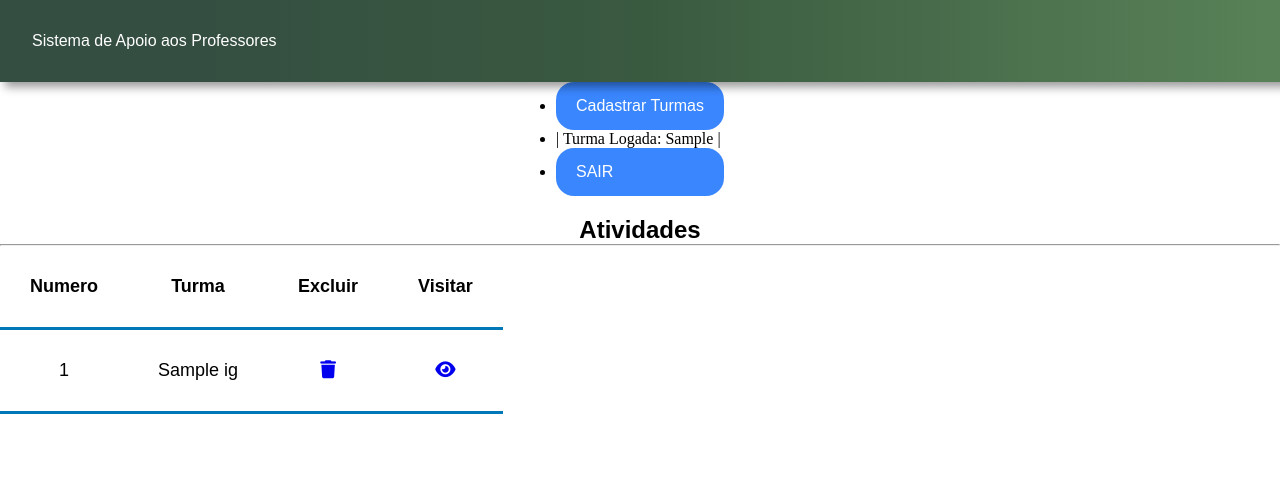
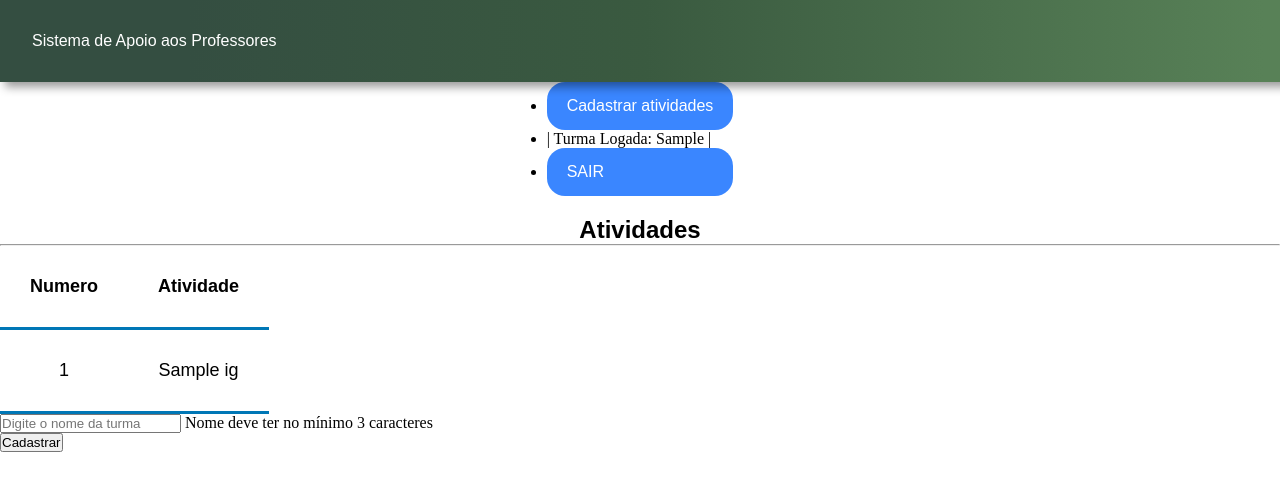
Before and after one commit to brunannunes/django_senai, a Django app: template escola/App_Escola/templates/Lista_Atividade.html in a window 1280 px wide; the page is wider, and only the part inside the window is pictured. Shown: the top 491 px of that part. Run offline with Django 3.2, Linux system fonts and the light colour scheme; the template is opened without the code that fills it: most values are stand-ins (such as "Sample title", 1, 10 or a date in 2020); some libraries are stand-ins or nearby versions.

Commit message:
FUNCIONOU

```diff
--- a/escola/App_Escola/templates/Lista_Atividade.html
+++ b/escola/App_Escola/templates/Lista_Atividade.html
@@ -17,7 +17,7 @@
 
 <nav class="menu">
     <ul>
-       <li><a href="/cad_turma/{{id_turma_logado}}">Cadastrar Turmas</a></li>
+       <li><a href="/cad_atividade/{{id_turma}}">Cadastrar atividades</a></li>
        <li> | Turma Logada: {{turma_logada}} | </a></li>
        <li><a href="../accounts/logout">SAIR</a></li>
     </ul>
@@ -43,17 +43,14 @@
         <table>
             <tr>
                 <th>Numero</th>
-                <th>Turma</th>
-                <th>Excluir</th>
-                <th>Visitar</th>
+                <th>Atividade</th>
             </tr>
 
-            {% for igs in turmas_do_professor %}
+            {% for igs in lista_atividade %}
             <tr>
                 <td style="text-align:center">{{igs.id}} </td>
-                <td>{{igs.nome_turma}}</td>
-                <td style="text-align:center"><a href="javascript:valida_excluir({{igs.id}})"><i class="fa-solid fa-trash"></i></a></td>
-                <td style="text-align:center"><a href="/ver_atividades?id_turma={{igs.id}}"><i class="fa-solid fa-eye"></i></a></td>
+                <td>{{igs.nome_atividade}}</td>
+
             </tr>
             {% endfor %}
 
@@ -61,6 +58,20 @@
 
     </div>
     </div>
+
+    <form id="form" class="form" method="POST" action="{% url 'salvar_atividade' %}">{% csrf_token %}
+
+        <div class="form-content">
+            <input type="hidden"  name="id_turma_logado" id="id_turma_logado"  value="{{id_turma}}" />
+            <input type="text" id="atividade_nome" name="atividade_nome" value="" placeholder="Digite o nome da turma" />
+            <a>Nome deve ter no mínimo 3 caracteres</a>
+        </div>
+        <div class="botoes">
+            <div class="botao_confirmar">
+                <button type="submit" class="btn_conf_cancel btn_confirmar">Cadastrar</button>
+            </div>
+        </div>
+    </form>
 
 <script src="https://kit.fontawesome.com/c9237383f1.js" crossorigin="anonymous"></script>
 
--- a/escola/App_Escola/urls.py
+++ b/escola/App_Escola/urls.py
@@ -8,5 +8,8 @@ urlpatterns = [
     path('cad_turma/<int:id_professor>', views.cad_turma, name='cad_turma'),
     path('salvar_turma', views.salvar_turma_nova, name='salvar_turma_nova'),
     path('lista_turma/<int:id_professor>', views.lista_turma, name='lista_turma'),
-    path ('ver_atividades/<int:id_turma>', views.ver_atividades, name='ver_atividades')
+    path ('ver_atividades/<int:id_turma>', views.ver_atividades, name='ver_atividades'),
+    path('cad_atividade/<int:id_turma>', views.cad_atividade, name='cad_atiividade'),
+    path('salvar_atividade', views.salvar_atividade, name='salvar_atividade'),
+    path('valida_excluir/<int:id_turma>', views.valida_excluir, name='valida_excluir')
 ]
```
Also changed, not shown: escola/App_Escola/templates/Cons_Turma_Lista.html (+1 -51 lines), escola/App_Escola/views.py (+44 -19 lines), escola/db.sqlite3.
